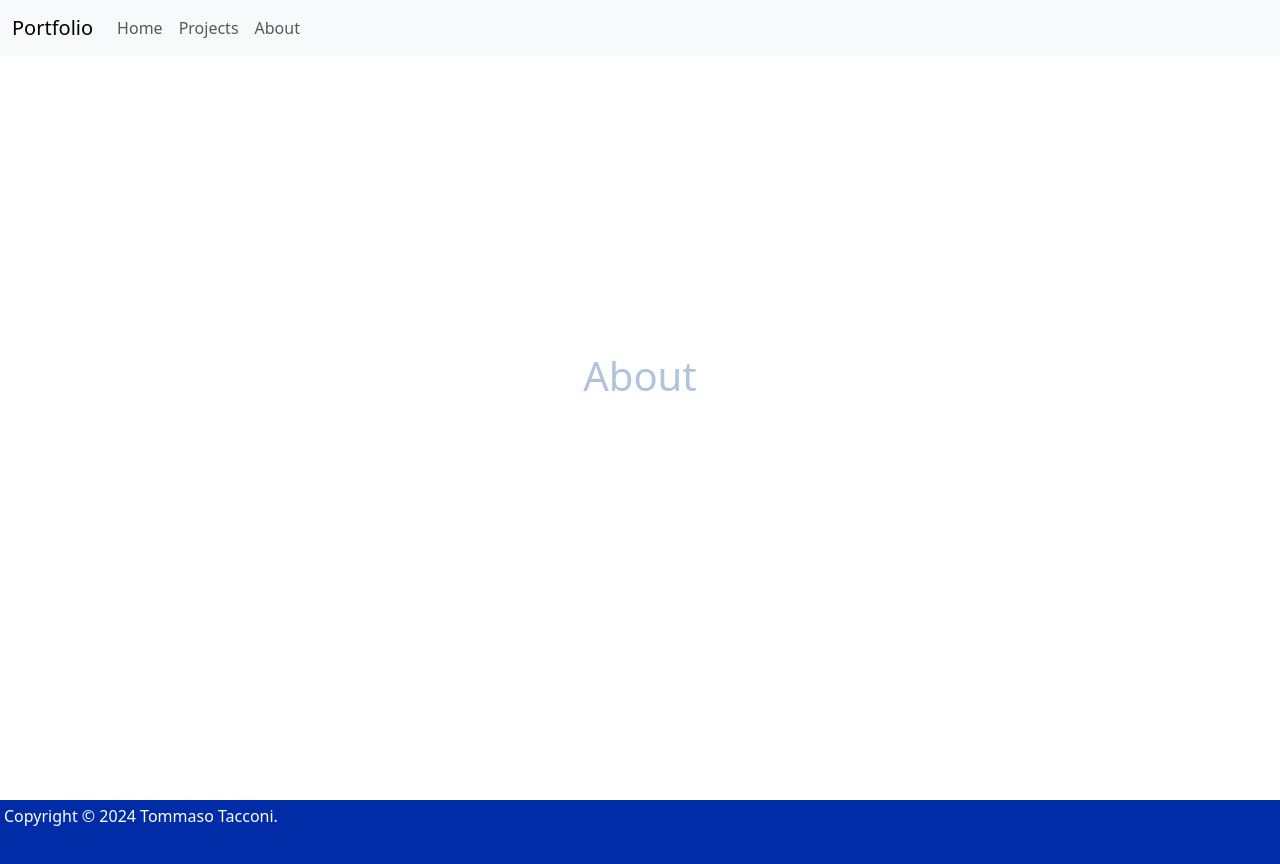
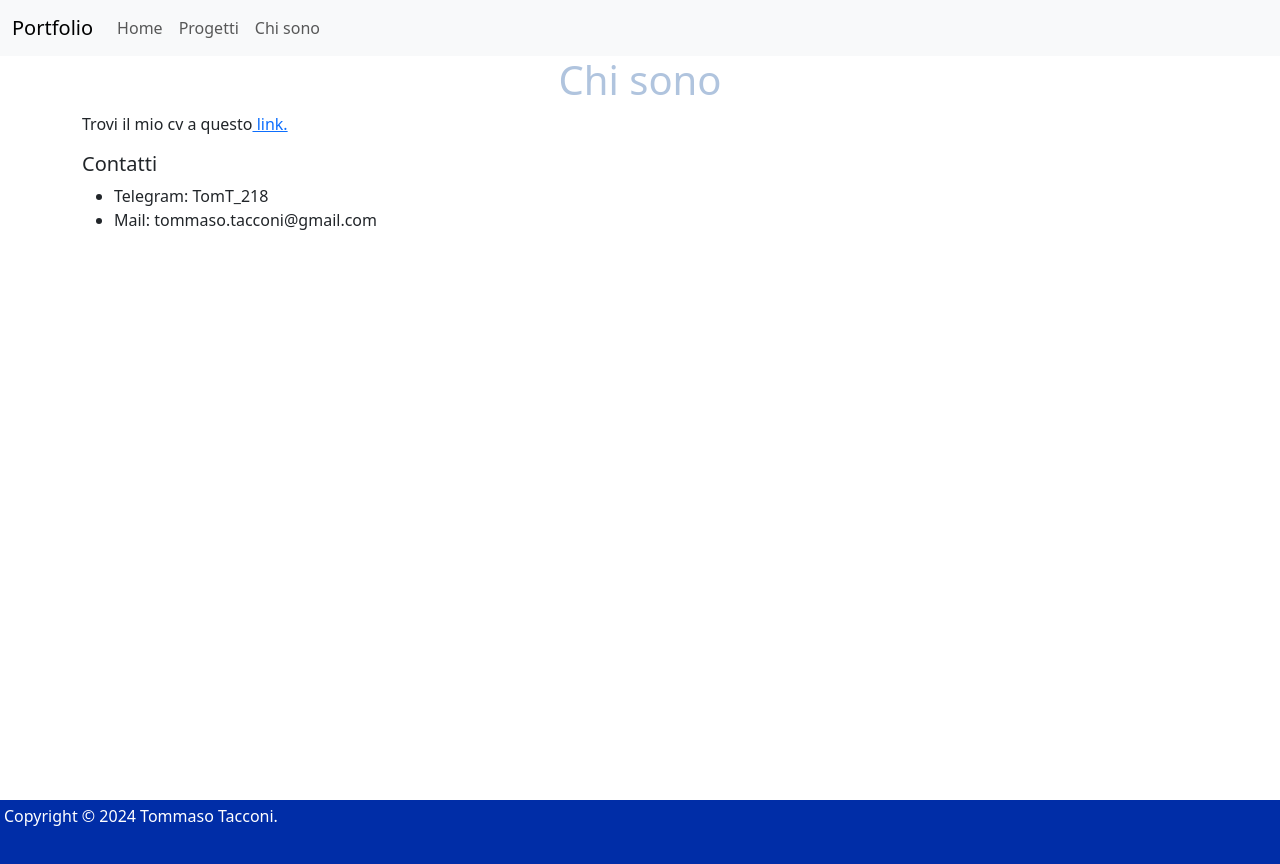
Before and after one commit to tommasotacconi/vite-boolfolio, a Vue app: page /about in a window 1280 px wide. Shown: the top 864 px of the page. Built offline with nearby package versions, Linux system fonts and the light colour scheme.

Commit message:
feat: Move to italian

```diff
--- a/src/components/AppHeader.vue
+++ b/src/components/AppHeader.vue
@@ -22,10 +22,10 @@
 						<router-link :to="{ name: 'home' }" class="nav-link">Home</router-link>
 					</li>
 					<li class="nav-item">
-						<router-link :to="{ name: 'projects' }" class="nav-link">Projects</router-link>
+						<router-link :to="{ name: 'projects' }" class="nav-link">Progetti</router-link>
 					</li>
 					<li class="nav-item">
-						<router-link :to="{ name: 'about' }" class="nav-link">About</router-link>
+						<router-link :to="{ name: 'about' }" class="nav-link">Chi sono</router-link>
 					</li>
 				</ul>
 			</div>
--- a/src/pages/AppAbout.vue
+++ b/src/pages/AppAbout.vue
@@ -9,15 +9,25 @@ export default {
 </script>
 
 <template>
-	<h1>About</h1>
+	<h1>Chi sono</h1>
+
+	<p>Trovi il mio cv a questo<a href=""> link.</a>
+	</p>
+
+	<h2>Contatti</h2>
+	<ul>
+		<li>Telegram: TomT_218</li>
+		<li>Mail: tommaso.tacconi@gmail.com</li>
+	</ul>
 </template>
 
 <style scoped>
 	h1 {
-	height: 80vh;
 		text-align: center;
-	line-height: 80vh;
-	vertical-align: middle;
-	color:lightsteelblue
+		color: lightsteelblue
+	}
+
+	h2 {
+		font-size: 1.25rem;
 	}
 </style>
--- a/src/pages/AppProjects.vue
+++ b/src/pages/AppProjects.vue
@@ -78,7 +78,7 @@
 	</div>
 	<!-- Main -->
 	<main class="pb-4" v-else>
-		<h1 class="text-center py-5">Projects</h1>
+		<h1 class="text-center py-5">Progetti</h1>
 		<div class="card-container container-md">
 			<!-- Contatori di card -->
 			<div class="filter-counter-box row d-block p-4">
```
Lines whose indentation alone changed are shown as unchanged.
